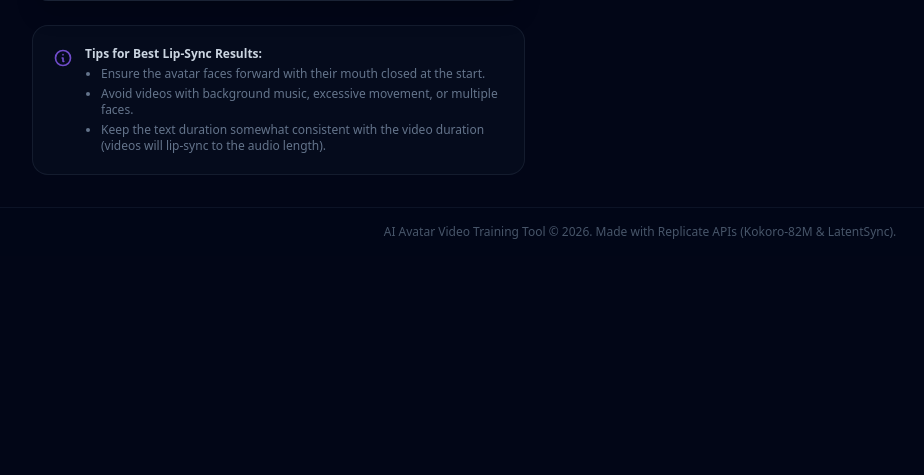
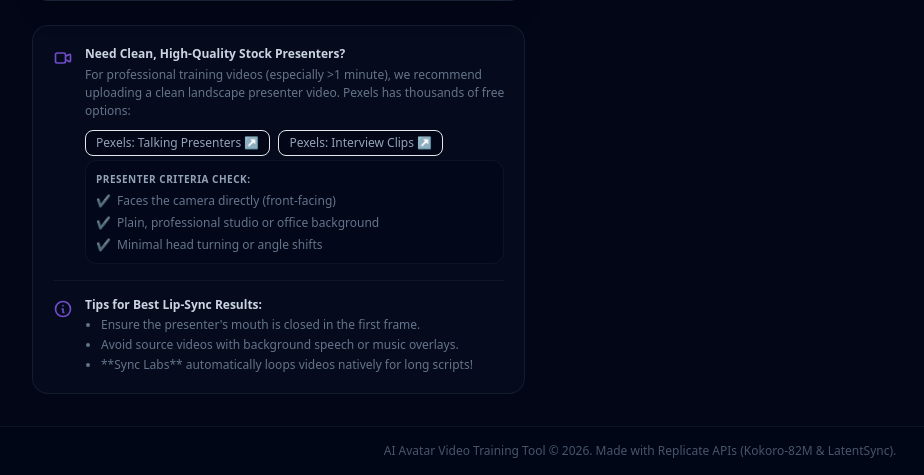
Before and after one commit to davidricharddodd/video-training-tool, a website: page public/index.html in a window 1280 px wide. Shown: the part 1063-1538 px from the top of the page, without its empty margins (0-924 px from the left). Before the commit the page ends 1319 px from the top, so only its background shows below. Drawn offline with nearby package versions, Linux system fonts and the light colour scheme.

Commit message:
Add Stock Presenter Helper Card to dashboard UI with Pexels search links

```diff
--- a/public/index.html
+++ b/public/index.html
@@ -231,18 +231,61 @@
         </form>
       </div>
 
-      <!-- Quick Info / Help card -->
-      <div class="bg-slate-900/30 border border-slate-800/60 rounded-2xl p-5 flex items-start space-x-3 text-xs text-slate-400">
+      <!-- Quick Info & Stock Presenter Helper Card -->
+      <div class="bg-slate-900/30 border border-slate-800/60 rounded-2xl p-5 space-y-4 text-xs text-slate-400">
+        <!-- Part 1: stock video guides -->
+        <div class="flex items-start space-x-3">
+          <svg class="h-5 w-5 text-violet-500/80 flex-shrink-0 mt-0.5" fill="none" viewBox="0 0 24 24" stroke="currentColor" stroke-width="2">
+            <path stroke-linecap="round" stroke-linejoin="round" d="M15 10l4.553-2.276A1 1 0 0121 8.618v6.764a1 1 0 01-1.447.894L15 14M5 18h8a2 2 0 002-2V8a2 2 0 00-2-2H5a2 2 0 00-2 2v8a2 2 0 002 2z" />
+          </svg>
+          <div class="space-y-1 w-full">
+            <p class="font-semibold text-slate-300">Need Clean, High-Quality Stock Presenters?</p>
+            <p class="text-slate-500 leading-normal mb-2">
+              For professional training videos (especially >1 minute), we recommend uploading a clean landscape presenter video. Pexels has thousands of free options:
+            </p>
+            <div class="flex flex-wrap gap-2 pt-1.5 font-medium">
+              <a href="https://www.pexels.com/search/videos/talking%20presenter/" target="_blank" rel="noopener noreferrer"
+                class="inline-flex items-center px-2.5 py-1 bg-slate-950 border border-slate-850 hover:border-violet-500 hover:text-violet-400 rounded-lg transition-colors duration-150">
+                Pexels: Talking Presenters ↗
+              </a>
+              <a href="https://www.pexels.com/search/videos/interview%20talking/" target="_blank" rel="noopener noreferrer"
+                class="inline-flex items-center px-2.5 py-1 bg-slate-950 border border-slate-850 hover:border-violet-500 hover:text-violet-400 rounded-lg transition-colors duration-150">
+                Pexels: Interview Clips ↗
+              </a>
+            </div>
+            <div class="mt-3 space-y-1.5 text-slate-500 bg-slate-950/45 p-2.5 border border-slate-800/40 rounded-xl">
+              <p class="font-semibold text-[10px] uppercase tracking-wider text-slate-400 mb-1">Presenter Criteria Check:</p>
+              <div class="flex items-center space-x-1.5">
+                <span class="text-violet-400 font-bold">✔</span>
+                <span>Faces the camera directly (front-facing)</span>
+              </div>
+              <div class="flex items-center space-x-1.5">
+                <span class="text-violet-400 font-bold">✔</span>
+                <span>Plain, professional studio or office background</span>
+              </div>
+              <div class="flex items-center space-x-1.5">
+                <span class="text-violet-400 font-bold">✔</span>
+                <span>Minimal head turning or angle shifts</span>
+              </div>
+            </div>
+          </div>
+        </div>
+
+        <hr class="border-slate-800/40" />
+
+        <!-- Part 2: generic tips -->
+        <div class="flex items-start space-x-3">
           <svg class="h-5 w-5 text-violet-500/80 flex-shrink-0 mt-0.5" fill="none" viewBox="0 0 24 24" stroke="currentColor" stroke-width="2">
             <path stroke-linecap="round" stroke-linejoin="round" d="M13 16h-1v-4h-1m1-4h.01M21 12a9 9 0 11-18 0 9 9 0 0118 0z" />
           </svg>
           <div class="space-y-1">
             <p class="font-semibold text-slate-300">Tips for Best Lip-Sync Results:</p>
             <ul class="list-disc pl-4 space-y-1 text-slate-500">
-            <li>Ensure the avatar faces forward with their mouth closed at the start.</li>
-            <li>Avoid videos with background music, excessive movement, or multiple faces.</li>
-            <li>Keep the text duration somewhat consistent with the video duration (videos will lip-sync to the audio length).</li>
+              <li>Ensure the presenter's mouth is closed in the first frame.</li>
+              <li>Avoid source videos with background speech or music overlays.</li>
+              <li>**Sync Labs** automatically loops videos natively for long scripts!</li>
             </ul>
+          </div>
         </div>
       </div>
     </section>
```
Lines whose indentation alone changed are shown as unchanged.
